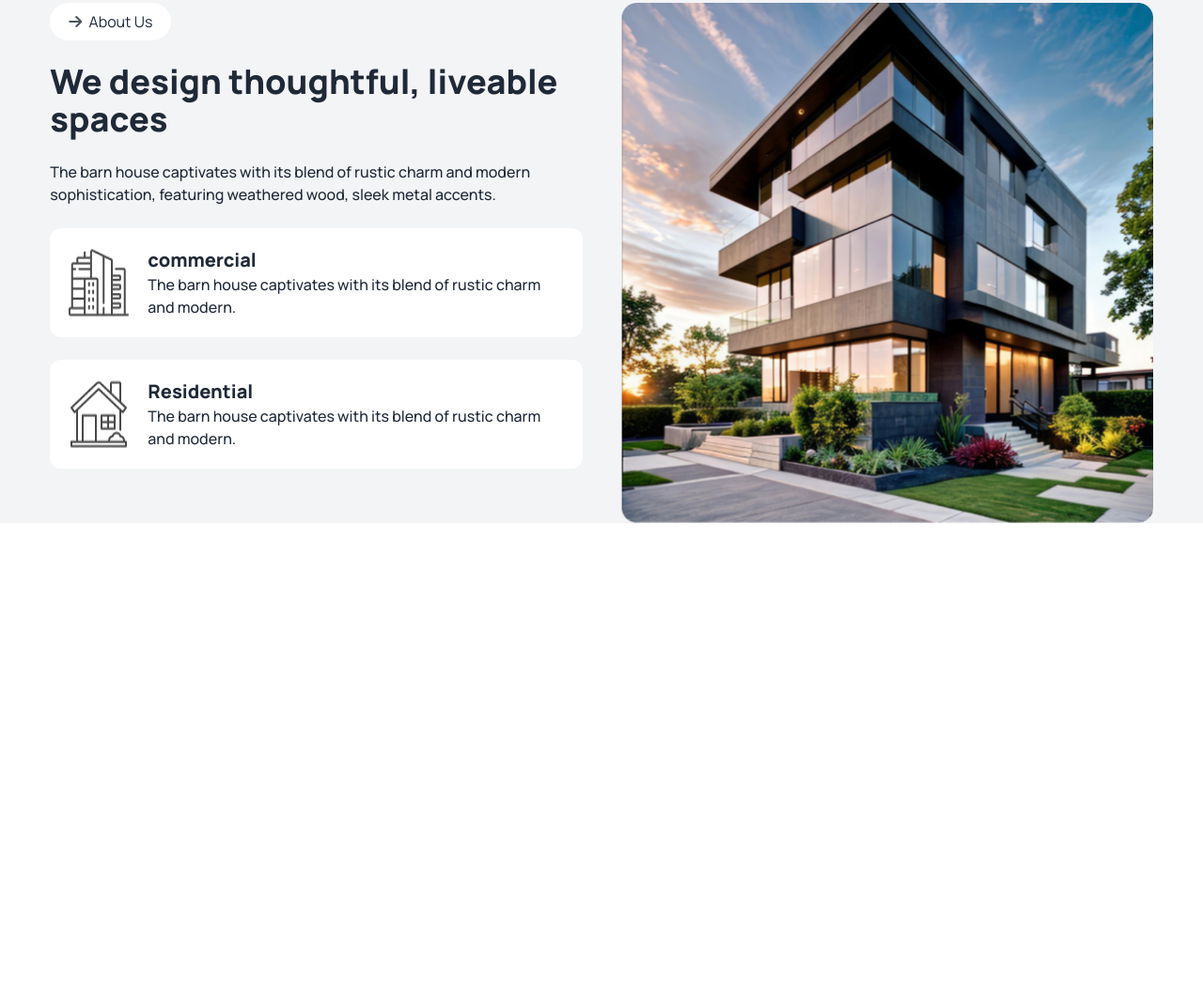
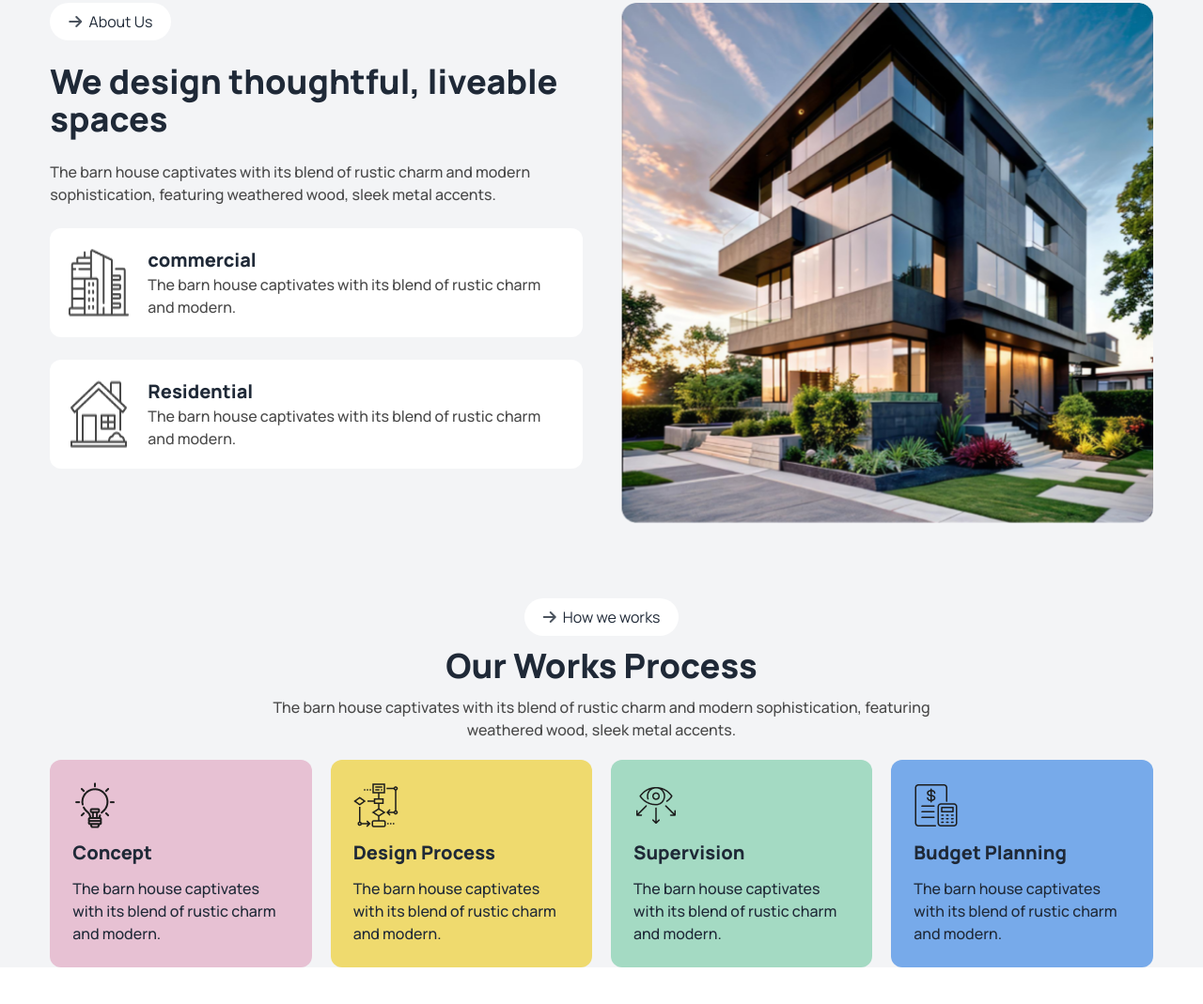
Before and after one commit to Jollypru/Assignment-3, a plain HTML site: page index.html in a window 1280 px wide. Shown: the part 899-1968 px from the top of the page at 94% size. Before the commit the page ends 1536 px from the top, so only its background shows below. Drawn offline with nearby package versions, Linux system fonts and the light colour scheme.

Commit message:
how we works section added

```diff
--- a/index.html
+++ b/index.html
@@ -95,7 +95,7 @@
          <img src="assets/banner.png" alt="">
        </div>
        <h1 class="font-extrabold text-3xl lg:text-6xl">A barn house of this design has a striking appearance</h1>
-       <p class="font-medium">The barn house captivates with its blend of rustic charm and modern sophistication, featuring weathered wood, sleek metal accents, and large windows that flood the space with natural light.</p>
+       <p class="font-medium text-[#494949]">The barn house captivates with its blend of rustic charm and modern sophistication, featuring weathered wood, sleek metal accents, and large windows that flood the space with natural light.</p>
        <button class="btn px-28 md:px-5 rounded-3xl bg-lime-200 font-extrabold " >View Details <svg xmlns="http://www.w3.org/2000/svg" fill="none" viewBox="0 0 24 24" stroke-width="1.5"
         stroke="currentColor" class="size-7 bg-lime-400 rounded-full p-1">
         <path stroke-linecap="round" stroke-linejoin="round" d="m4.5 19.5 15-15m0 0H8.25m11.25 0v11.25" />
@@ -103,27 +103,27 @@
     </div>
   </header>
 
-  <main>
+  <main class="w-11/12 mx-auto">
     <!-- about us section -->
-    <section class="w-11/12 mx-auto mb-20">
+    <section class="mb-20">
       <img class="hidden lg:inline" src="assets/Vector.png" alt="">
       <div class="grid grid-cols-1 md:grid-cols-2 gap-10 mt-3">
         <div class="space-y-6">
-          <button class="bg-white px-5 py-2 rounded-3xl"><i class="fa-solid fa-arrow-right inline opacity-80 mr-1"></i> About Us</button>
+          <a href=""><button class="bg-white px-5 py-2 rounded-3xl"><i class="fa-solid fa-arrow-right inline opacity-80 mr-1"></i> About Us</button></a>
           <h3 class="font-extrabold text-4xl text-center md:text-start">We design thoughtful, liveable spaces</h3>
-          <p class="font-medium text-center md:text-start">The barn house captivates with its blend of rustic charm and modern sophistication, featuring weathered wood, sleek metal accents.</p>
+          <p class="font-medium text-[#494949] text-center md:text-start">The barn house captivates with its blend of rustic charm and modern sophistication, featuring weathered wood, sleek metal accents.</p>
           <div class="bg-white rounded-xl flex gap-5 p-5">
             <img src="assets/commercial.png" alt="">
             <div>
               <h5 class="font-extrabold text-xl">commercial</h5>
-              <p class="font-medium">The barn house captivates with its blend of rustic charm and modern.</p>
+              <p class="font-medium text-[#494949]">The barn house captivates with its blend of rustic charm and modern.</p>
             </div>
           </div>
           <div class="bg-white rounded-xl flex gap-5 p-5">
             <img src="assets/residential.png" alt="">
             <div>
               <h5 class="font-extrabold text-xl">Residential</h5>
-              <p class="font-medium">The barn house captivates with its blend of rustic charm and modern.</p>
+              <p class="font-medium text-[#494949]">The barn house captivates with its blend of rustic charm and modern.</p>
             </div>
           </div>
 
@@ -134,8 +134,35 @@
       </div>
     </section>
 
-    <section>
-
+    <!-- how we works section -->
+    <section class="mb-20">
+      <div class="flex flex-col justify-center items-center space-y-3 md:w-2/3 mx-auto text-center">
+        <a href=""><button class="bg-white px-5 py-2 rounded-3xl"><i class="fa-solid fa-arrow-right inline opacity-80 mr-1"></i> How we works</button></a>
+        <h3 class="font-extrabold text-4xl">Our Works Process</h3>
+        <p class="font-medium text-[#494949]">The barn house captivates with its blend of rustic charm and modern sophistication, featuring weathered wood, sleek metal accents.</p>
+      </div>
+      <div class="grid grid-cols-1 md:grid-cols-2 lg:grid-cols-4 gap-5 mt-5">
+        <div class="bg-[#E7C1D3] rounded-xl p-6 space-y-3">
+          <img src="assets/concept.png" alt="">
+          <h5 class="text-xl font-extrabold">Concept</h5>
+          <p class="font-medium">The barn house captivates with its blend of rustic charm and modern.</p>
+        </div>
+        <div class="bg-[#EFDA6E] rounded-xl p-6 space-y-3">
+          <img src="assets/flow-chart.png" alt="">
+          <h5 class="text-xl font-extrabold">Design Process</h5>
+          <p class="font-medium text-gray">The barn house captivates with its blend of rustic charm and modern.</p>
+        </div>
+        <div class="bg-[#A4DAC3] rounded-xl p-6 space-y-3">
+          <img src="assets/vision.png" alt="">
+          <h5 class="text-xl font-extrabold">Supervision</h5>
+          <p class="font-medium">The barn house captivates with its blend of rustic charm and modern.</p>
+        </div>
+        <div class="bg-[#77AAEA] rounded-xl p-6 space-y-3">
+          <img src="assets/budget-planning.png" alt="">
+          <h5 class="text-xl font-extrabold">Budget Planning</h5>
+          <p class="font-medium">The barn house captivates with its blend of rustic charm and modern.</p>
+        </div>
+      </div>
     </section>
   </main>
   <footer>
```
